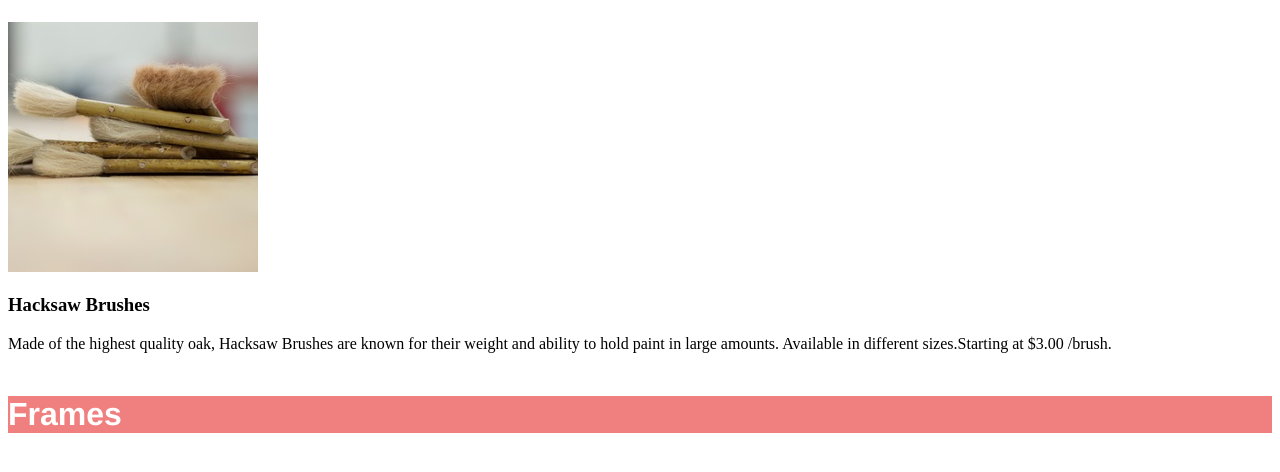
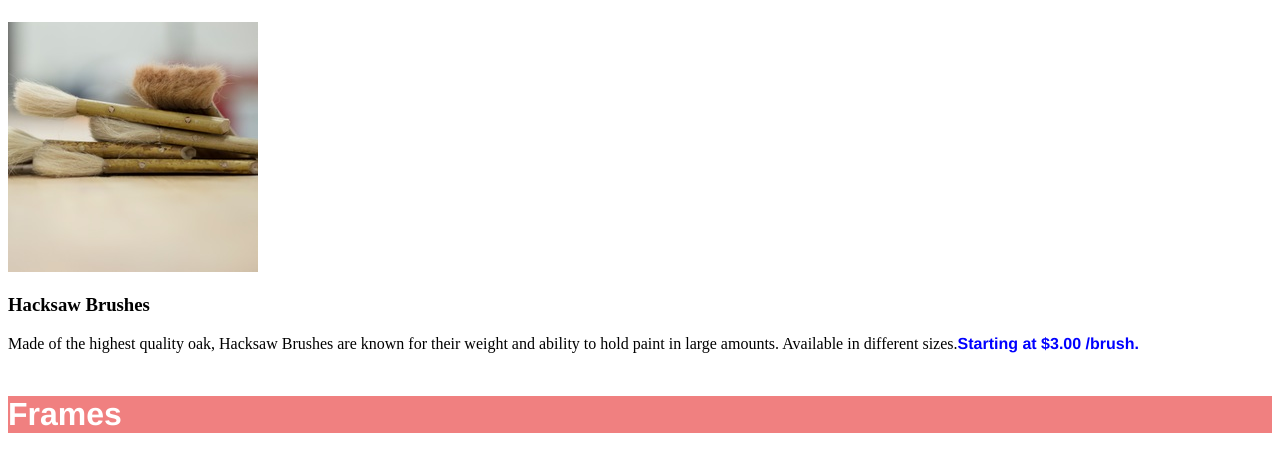
Before and after one commit to chilledoutluke/Dasmotos_arts_and_crafts, a plain HTML site: page index.html in a window 1280 px wide. Shown: the part 307-779 px from the top of the page. Drawn offline with Linux system fonts and the light colour scheme.

Commit message:
styled pricing

```diff
--- a/resources/css/index.css
+++ b/resources/css/index.css
@@ -25,3 +25,9 @@ h1 {
 .paint {
     background-color: skyblue;
 }
+
+.price {
+    font-family: Helvetica;
+    font-weight: bold;
+    color: blue;
+}
```
